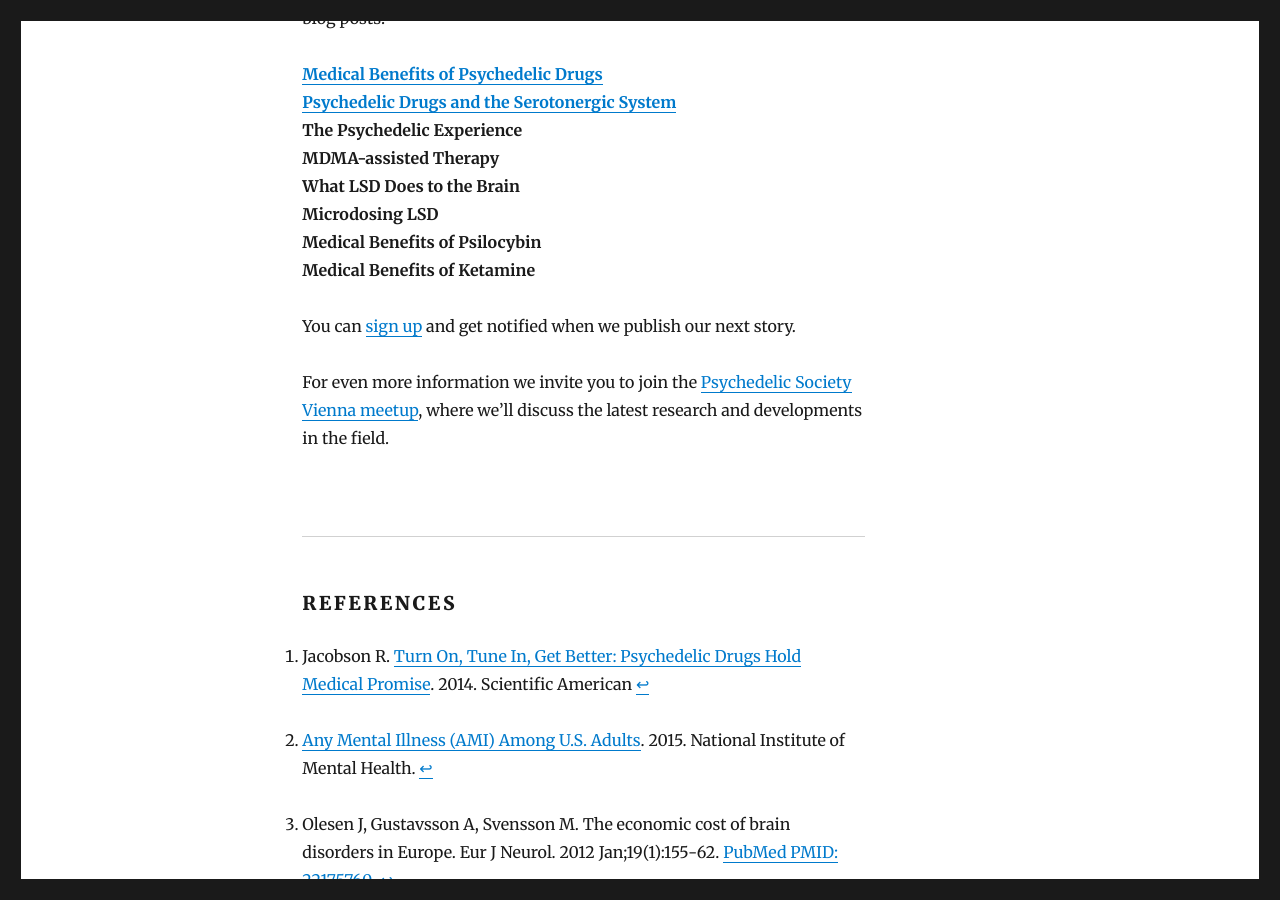
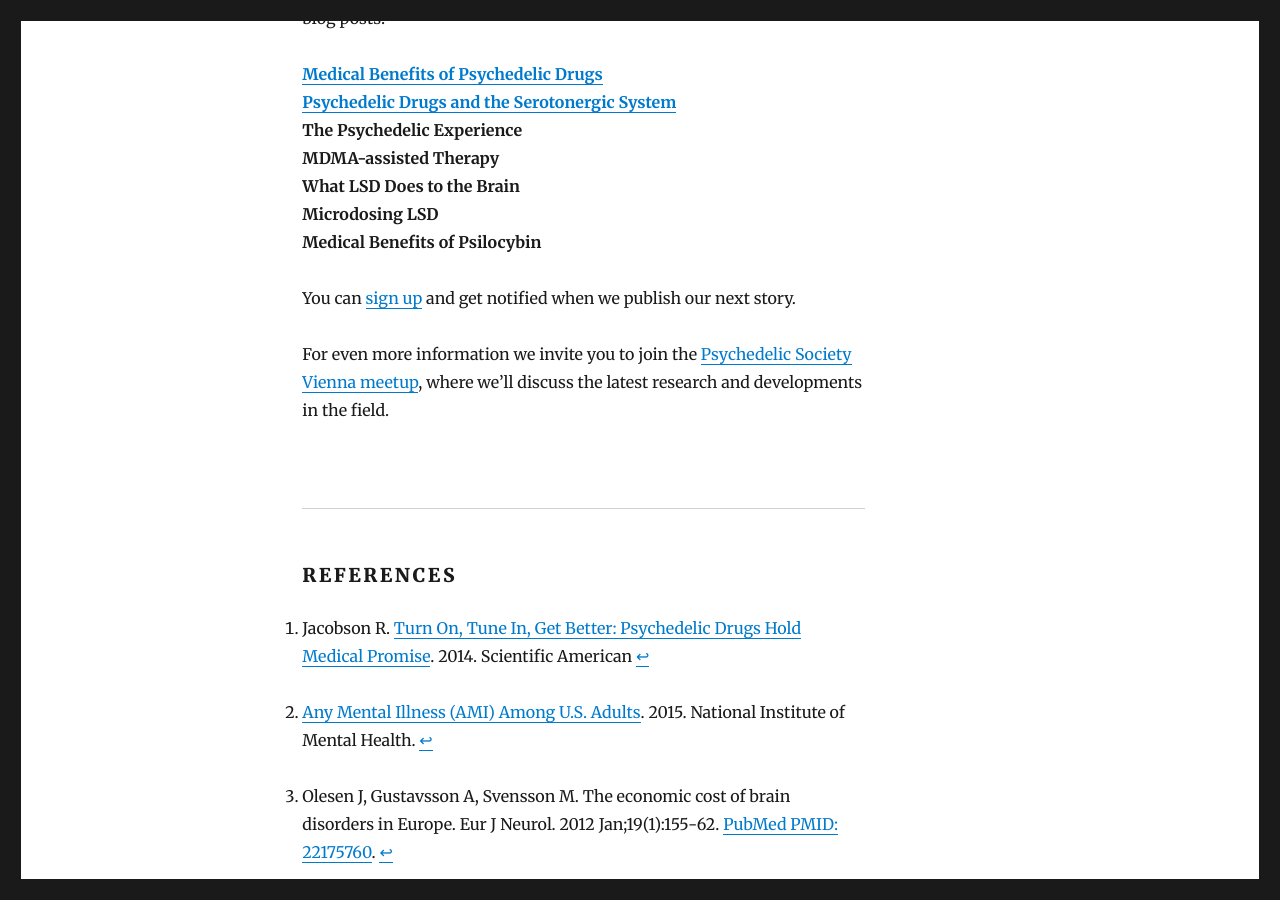
Before and after one commit to sapiensoup/sapiensoup.com, a Jekyll site: the page built from _posts/2017-05-04-medical-benefits-of-psychedelic-drugs.md, in a window 1280 px wide and 900 px high, scrolled down 8921 px. Built offline with Jekyll 4.4.1, drawn with Linux system fonts in a browser that asks for light colours; comment, search, counter and statistics services are not loaded.

Commit message:
Kill ketamine

```diff
--- a/_posts/2017-05-04-medical-benefits-of-psychedelic-drugs.md
+++ b/_posts/2017-05-04-medical-benefits-of-psychedelic-drugs.md
@@ -118,8 +118,7 @@ The Psychedelic Experience\\
 MDMA-assisted Therapy\\
 What LSD Does to the Brain\\
 Microdosing LSD\\
-Medical Benefits of Psilocybin\\
-Medical Benefits of Ketamine**
+Medical Benefits of Psilocybin**
 
 You can [sign up](http://eepurl.com/cBB_9D) and get notified when we publish our next story.
 
```
Also changed, not shown: _posts/2017-05-31-serotonin.md (+1 -2 lines).
